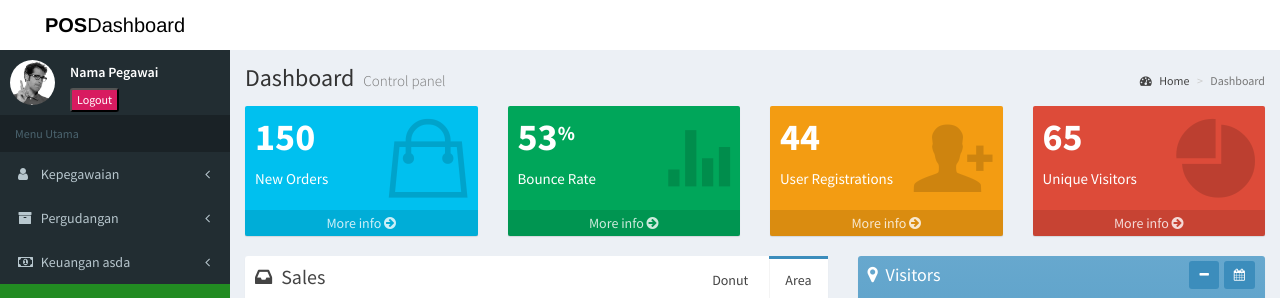
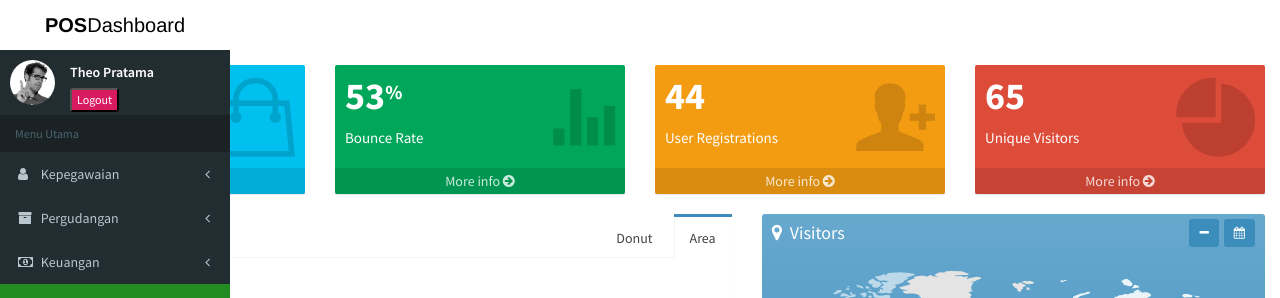
Before and after one commit to hlmkmilah/rekayasakebutuhan, a PHP site: page /index.php in a window 1280 px wide; the page is wider, and only the part inside the window is pictured. Shown: the top 298 px of that part. Run offline with PHP 8.4, Linux system fonts and the light colour scheme; some libraries are stand-ins or nearby versions.

Commit message:
edit  nama pegawai

```diff
--- a/sidebar.php
+++ b/sidebar.php
@@ -9,7 +9,7 @@
           <img src="dist/img/user2-160x160.jpg" class="img-circle" alt="User Image">
         </div>
         <div class="pull-left info">
-          <p>Nama Pegawai</p>
+          <p>Theo Pratama</p>
           <button class="btn-xs bg-maroon btn-flat" >Logout</button>
         </div>
       </div>
@@ -45,7 +45,7 @@
           </li>
           <li class="treeview">
               <a href="#">
-                  <i class="fa fa-money"></i> <span>Keuangan asda</span>
+                  <i class="fa fa-money"></i> <span>Keuangan</span>
                   <span class="pull-right-container">
               <i class="fa fa-angle-left pull-right"></i>
             </span>
@@ -67,17 +67,3 @@
     </section>
     <!-- /.sidebar -->
   </aside>
-
-  <!-- Content Wrapper. Contains page content -->
-  <div class="content-wrapper">
-    <!-- Content Header (Page header) -->
-    <section class="content-header">
-      <h1>
-        Dashboard
-        <small>Control panel</small>
-      </h1>
-      <ol class="breadcrumb">
-        <li><a href="#"><i class="fa fa-dashboard"></i> Home</a></li>
-        <li class="active">Dashboard</li>
-      </ol>
-    </section>
```
